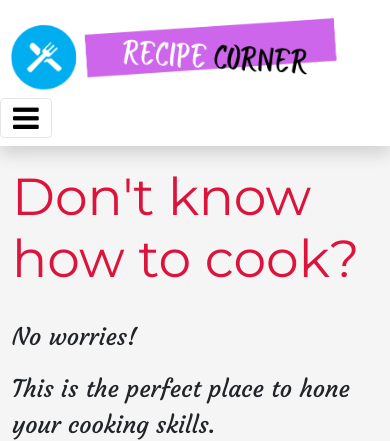
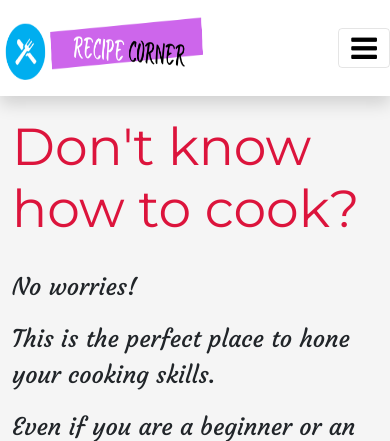
Before and after one commit to Kakadia-Zeel/Recipe-Corner, a PHP site: page / in a window 390 px wide. Shown: the top 441 px of the page. Run offline with PHP 8.4, Linux system fonts and the light colour scheme.

Commit message:
changed logo size and added media query

```diff
--- a/maincss.css
+++ b/maincss.css
@@ -23,9 +23,9 @@ nav {
 }
 
 .navbar img {
-  width: 330px;
-  height: 80px;
-  margin: 0 10px;
+  width: 230px;
+  height: 70px;
+  margin: 0 50px;
 }
 
 .navbar-nav {
@@ -136,4 +136,14 @@ nav {
   }
   /* Home info section media query end */
 }
+
+@media screen and (max-width: 550px) {
+.navbar img {
+  width: 200px;
+  height: 70px;
+  margin: 0 5px;
+}
+}
+
+
 /* Media queries end */
```
